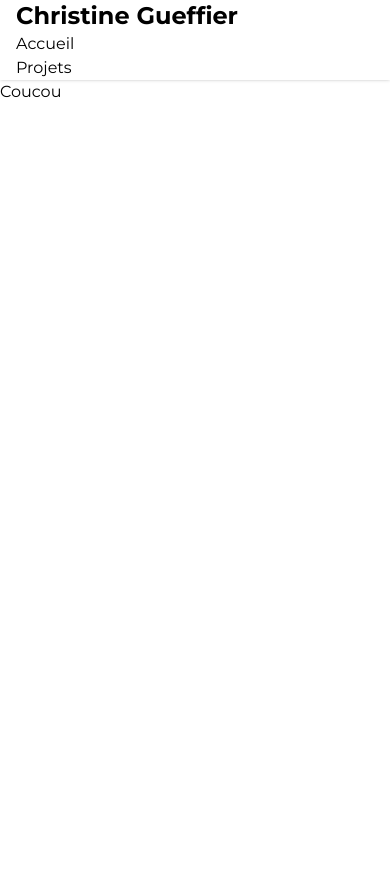
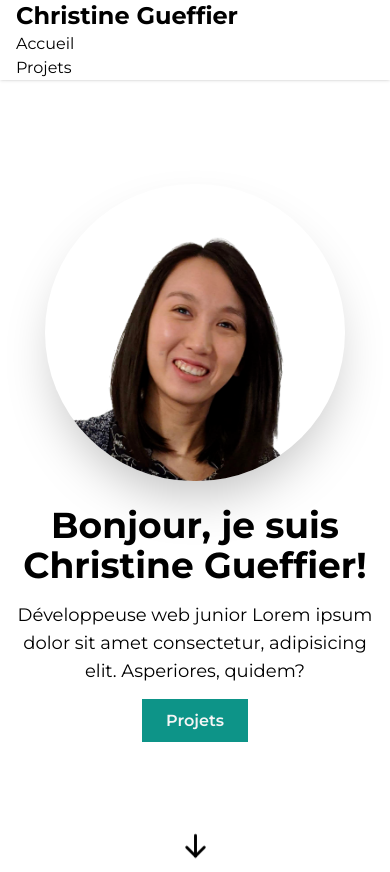
Before and after one commit to Kitine23/portfolio, a Next.js app: page / in a window 390 px wide. Before the commit the page ends 844 px from the top, so only its background shows below. Built offline with nearby package versions, Linux system fonts and the light colour scheme.

Commit message:
finish home page

```diff
--- a/package.json
+++ b/package.json
@@ -11,7 +11,7 @@
     "format": "prettier . -w"
   },
   "dependencies": {
-    "@tabler/icons": "^2.29.0",
+    "@tabler/icons-react": "^2.29.0",
     "next": "13.4.12",
     "react": "18.2.0",
     "react-dom": "18.2.0"
--- a/src/app/page.tsx
+++ b/src/app/page.tsx
@@ -1,3 +1,9 @@
+import HeroSection from "@/components/HeroSection"
+
 export default function Home() {
-  return <h1>Coucou</h1>
+  return (
+    <main className="mw-auto max-w-3xl px-4 sn:px-6 md:max-w-5xl">
+      <HeroSection />
+    </main>
+  )
 }
--- a/src/app/projects/page.tsx
+++ /dev/null
@@ -1,3 +0,0 @@
-export default function Projects() {
-  return <h1>Project</h1>
-}
--- /dev/null
+++ b/src/components/HeroSection.tsx
@@ -0,0 +1,44 @@
+"use client"
+import React from "react"
+import Image from "next/image"
+import { IconArrowDown } from "@tabler/icons-react"
+
+const HeroSection = () => {
+  return (
+    <section id="home">
+      <div className="flex flex-col text-center items-center justify-center my-10 py-16 sm:py-32 md:flex-row md:space-x-4 md:text-left md:py-52">
+        <div className="md:w-1/2 md:mt-2">
+          <Image
+            className="rounded-full shadow-2xl"
+            src="/avatar.png"
+            alt=""
+            width={300}
+            height={300}
+          />
+        </div>
+        <div className="md:mt-2 md:w-3/5">
+          <h1 className="font-bold text-4xl mt-6 md:text-7xl md:mt-0">
+            Bonjour, je suis Christine Gueffier!
+          </h1>
+          <p className="text-lg mt-4 mb-6">
+            Développeuse web junior Lorem ipsum dolor sit amet consectetur,
+            adipisicing elit. Asperiores, quidem?
+          </p>
+          <a
+            href="#projects"
+            className="text-neutral-100 font font-semibold px-6 py-3 bg-teal-600"
+          >
+            Projets
+          </a>
+        </div>
+      </div>
+      <div className="flex flex-row justify-center">
+        <a href="#about">
+          <IconArrowDown size={35} className="animate-bounce" />
+        </a>
+      </div>
+    </section>
+  )
+}
+
+export default HeroSection
--- a/tailwind.config.ts
+++ b/tailwind.config.ts
@@ -1,11 +1,24 @@
-import type { Config } from 'tailwindcss'
+import type { Config } from "tailwindcss"
 
 const config = {
   content: [
-    './src/components/**/*.{js,ts,jsx,tsx,mdx}',
-    './src/app/**/*.{js,ts,jsx,tsx,mdx}',
+    "./src/components/**/*.{js,ts,jsx,tsx,mdx}",
+    "./src/app/**/*.{js,ts,jsx,tsx,mdx}",
   ],
-  theme: {},
+  theme: {
+    extend: {
+      animation: {
+        bounce:
+          "bounce 0.5s alternate cubic-bezier(0.95, 0.05, 0.795, 0.035) infinite",
+      },
+      keyframes: {
+        bounce: {
+          from: { transform: "tanslateY(10px)" },
+          to: { transform: "translateY(0)" },
+        },
+      },
+    },
+  },
   plugins: [],
 } satisfies Config
 
```
Also changed, not shown: public/avatar.png (added), 1 other file (tests, documents, lock files or other folders).
